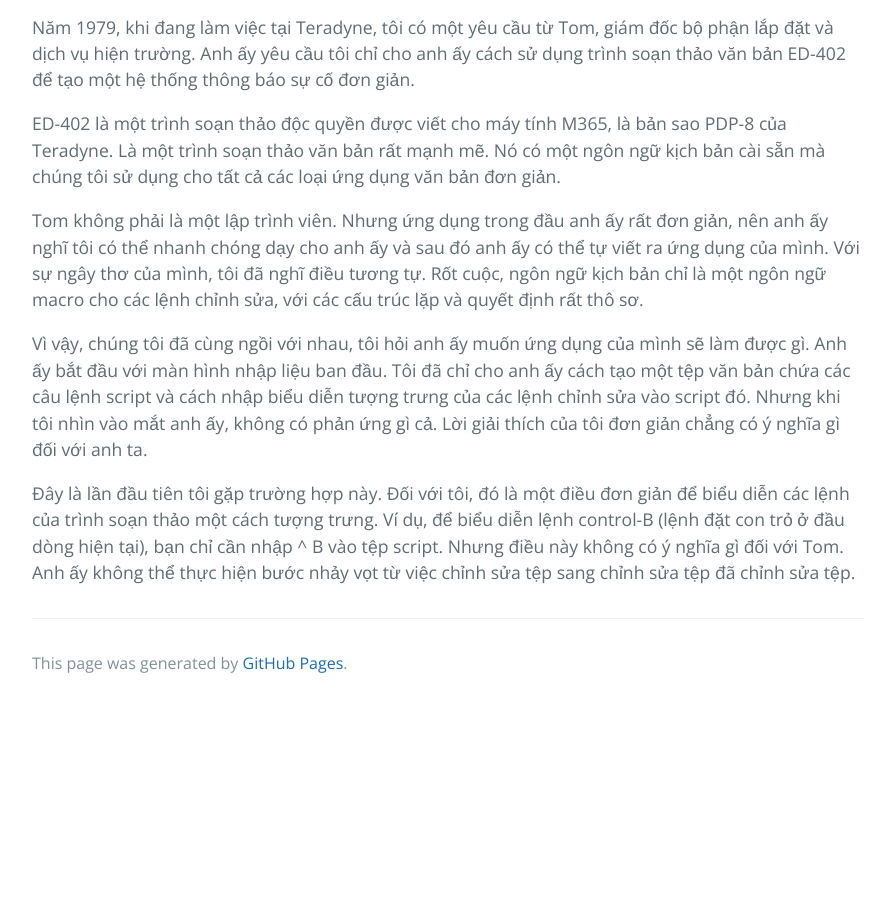
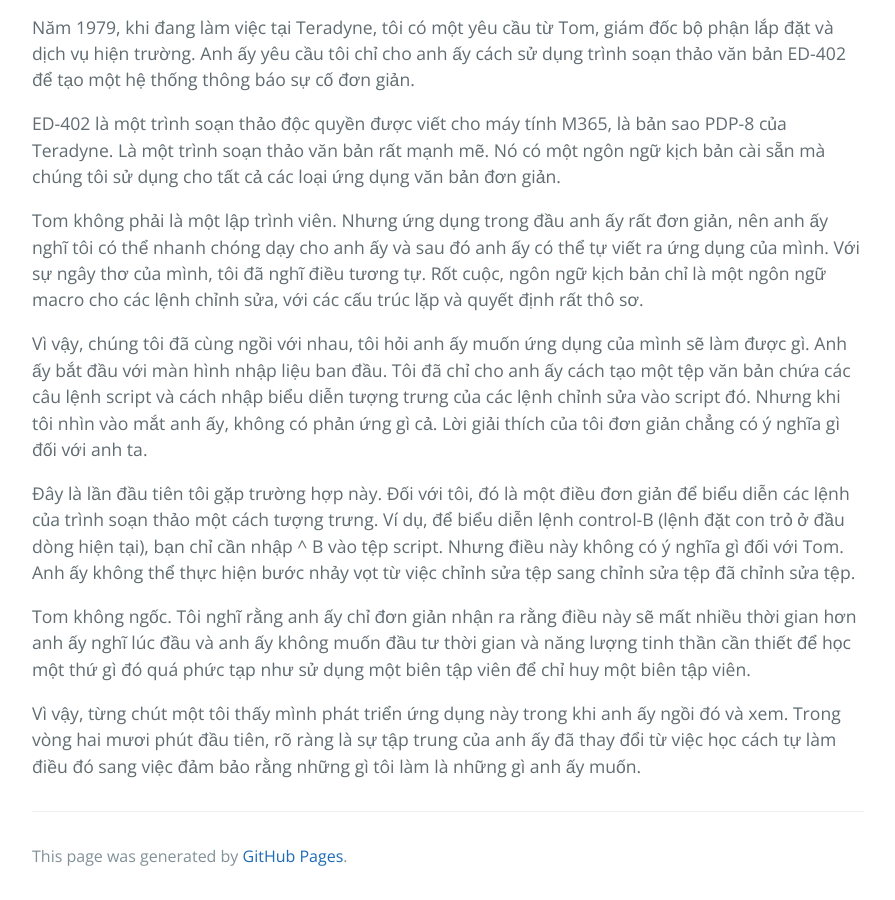
Before and after one commit to HaiBV/haibv.github.io, a Jekyll site: the page built from clean-coder/chapter-7-acceptance-testing.md, in a window 1280 px wide and 900 px high, scrolled down 854 px. Shown: the whole window, without its empty margins (192-1087 px from the left). Built offline with Jekyll 4.4.1, drawn with Linux system fonts in a browser that asks for light colours; our own code applies the rules of GitHub Pages for plain Markdown files; before the commit the page ends 1561 px from its top, so only the background shows below that.

Commit message:
Book - The Clean Coder - Chapter 7 - Acceptance Testing

```diff
--- a/clean-coder/chapter-7-acceptance-testing.md
+++ b/clean-coder/chapter-7-acceptance-testing.md
@@ -19,3 +19,7 @@
 Vì vậy, chúng tôi đã cùng ngồi với nhau, tôi hỏi anh ấy muốn ứng dụng của mình sẽ làm được gì. Anh ấy bắt đầu với màn hình nhập liệu ban đầu. Tôi đã chỉ cho anh ấy cách tạo một tệp văn bản chứa các câu lệnh script và cách nhập biểu diễn tượng trưng của các lệnh chỉnh sửa vào script đó. Nhưng khi tôi nhìn vào mắt anh ấy, không có phản ứng gì cả. Lời giải thích của tôi đơn giản chẳng có ý nghĩa gì đối với anh ta.
 
 Đây là lần đầu tiên tôi gặp trường hợp này. Đối với tôi, đó là một điều đơn giản để biểu diễn các lệnh của trình soạn thảo một cách tượng trưng. Ví dụ, để biểu diễn lệnh control-B (lệnh đặt con trỏ ở đầu dòng hiện tại), bạn chỉ cần nhập ^ B vào tệp script. Nhưng điều này không có ý nghĩa gì đối với Tom. Anh ấy không thể thực hiện bước nhảy vọt từ việc chỉnh sửa tệp sang chỉnh sửa tệp đã chỉnh sửa tệp.
+
+Tom không ngốc. Tôi nghĩ rằng anh ấy chỉ đơn giản nhận ra rằng điều này sẽ mất nhiều thời gian hơn anh ấy nghĩ lúc đầu và anh ấy không muốn đầu tư thời gian và năng lượng tinh thần cần thiết để học một thứ gì đó quá phức tạp như sử dụng một biên tập viên để chỉ huy một biên tập viên.
+
+Vì vậy, từng chút một tôi thấy mình phát triển ứng dụng này trong khi anh ấy ngồi đó và xem. Trong vòng hai mươi phút đầu tiên, rõ ràng là sự tập trung của anh ấy đã thay đổi từ việc học cách tự làm điều đó sang việc đảm bảo rằng những gì tôi làm là những gì anh ấy muốn.
```
